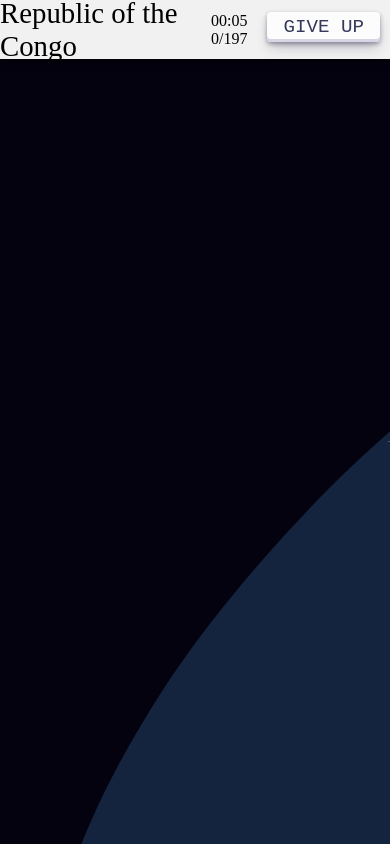
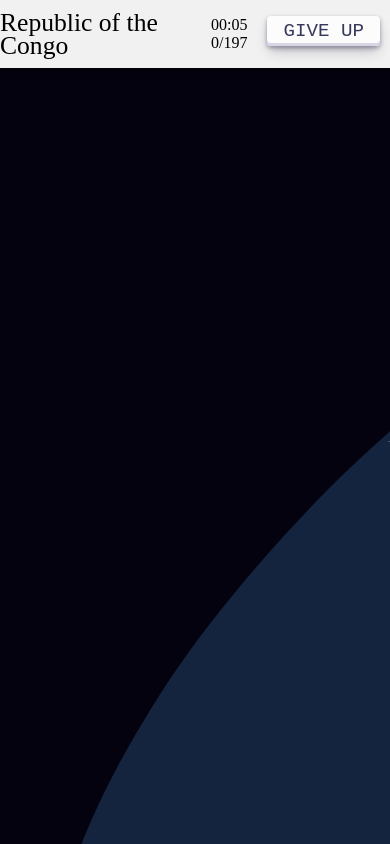
Before and after one commit to ignoo/geo-quiz, a React (Vite) app: page /find-countries in a window 390 px wide. Shown: the top 844 px of the page. Built offline with nearby package versions, Linux system fonts and the light colour scheme; a web font is replaced by a local one.

Commit message:
optimized for mobile v2

```diff
--- a/src/styles/menuBar.module.scss
+++ b/src/styles/menuBar.module.scss
@@ -12,13 +12,23 @@
     width: 100vw;
     background-color: #f1f1f1;
     box-shadow: 0px 0px 8px black;
-
+    @include mixin.mobile {
+        height: 8vh;
+    }
+    @include mixin.mobileLandscape {
+        height: 10vh;
+    }
 
     .countryName {
         font-family: 'Calistoga';
         font-size: 2rem;
         @include mixin.mobile {
-            font-size: 1.8rem;
+            font-size: 1.6rem;
+            line-height: 0.9;
+        }
+        @include mixin.mobileLandscape {
+            font-size: 1.6rem;
+            line-height: 0.9;
         }
     }
 
@@ -28,6 +38,10 @@
         gap: 40px;
         padding-right: 30px;
         @include mixin.mobile {
+            padding-right: 10px;
+            gap: 20px;
+        }
+        @include mixin.mobileLandscape {
             padding-right: 10px;
             gap: 20px;
         }
@@ -44,6 +58,9 @@
                 font-size: 1rem;
                 gap: 0;
             }
+            @include mixin.mobileLandscape {
+                font-size: 1rem;
+            }
         }
     }
 }
--- a/src/styles/mixin.scss
+++ b/src/styles/mixin.scss
@@ -1,4 +1,3 @@
-
 @mixin desktop {
     @media only screen and (max-width: 992px) {
         @content;
@@ -16,3 +15,31 @@
         @content;
     }
 }
+
+@mixin mobileLandscape {
+    @media screen and (orientation:landscape) and (max-height: 568px) {
+        @content;
+    }
+}
+
+@mixin media($keys...) {
+    @each $key in $keys {
+        @if ($key ==phone) {
+            @include phone {
+                @content;
+            }
+        }
+
+        @else if ($key ==tablet) {
+            @include tablet {
+                @content;
+            }
+        }
+
+        @else if ($key ==desktop) {
+            @include desktop {
+                @content;
+            }
+        }
+    }
+}
```
